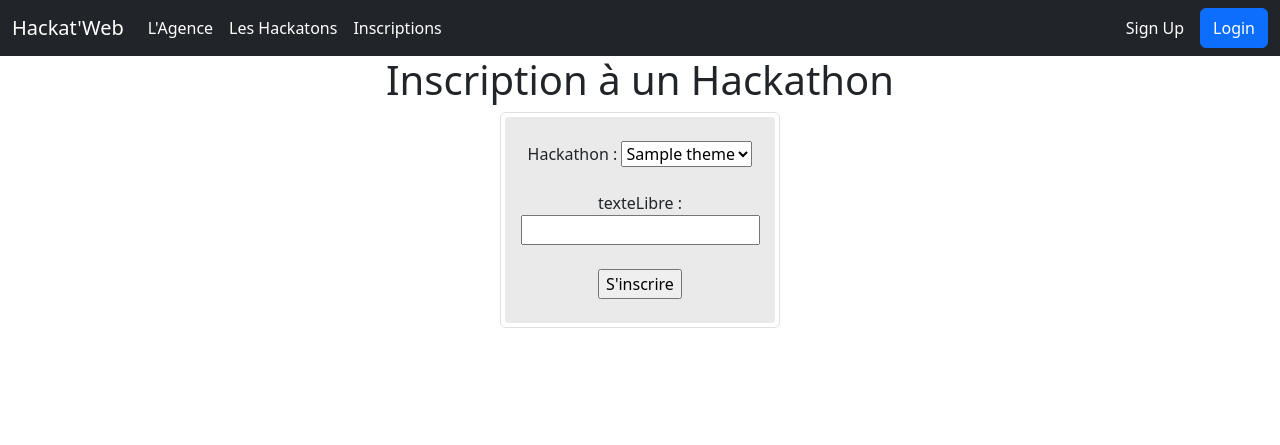
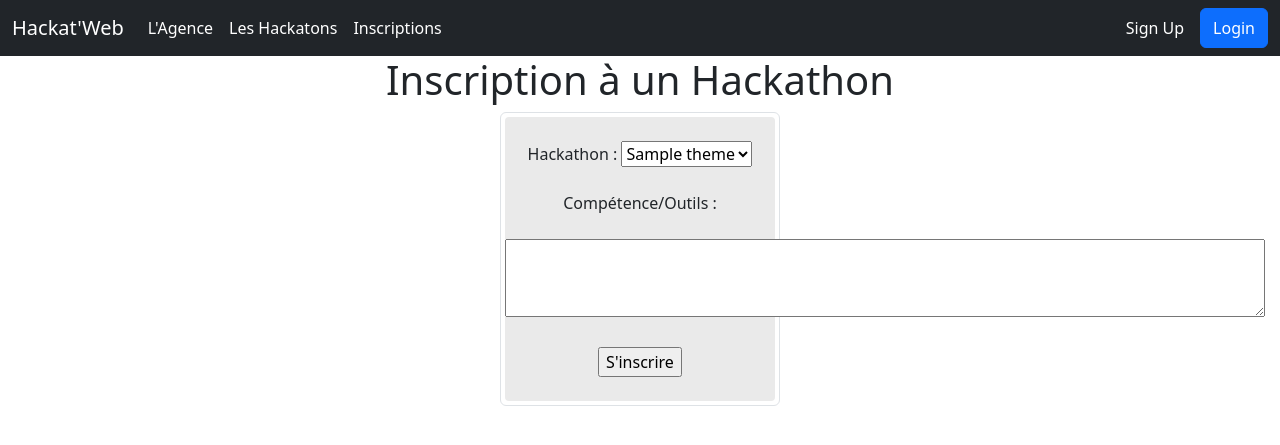
Before and after one commit to EnzoA85/HackatWeb, a Symfony app: template templates/inscription/index.html.twig in a window 1280 px wide. Shown: the top 445 px of the page. Run offline with Twig, Linux system fonts and the light colour scheme; the template is opened without the code that fills it: most values are stand-ins (such as "Sample title", 1, 10 or a date in 2020); some libraries are stand-ins or nearby versions.

Commit message:
textarea

```diff
--- a/templates/inscription/index.html.twig
+++ b/templates/inscription/index.html.twig
@@ -12,8 +12,8 @@
         <option value="{{hackathon.id}}">{{hackathon.theme}}</option>
     {% endfor %}
     </select><br/><br/>
-    <label for="texteLibre">texteLibre :</label>
-    <input type="text" id="texteLibre" name="texteLibre"><br/><br/>
+    <label for="texteLibre">Compétence/Outils :</label><br/><br/>
+    <textarea type="text" id="texteLibre" name="texteLibre" rows="3" cols="80"></textarea><br/><br/>
     <input type="submit" value="S'inscrire"><br/><br/>
 </form>
 </div>
```
